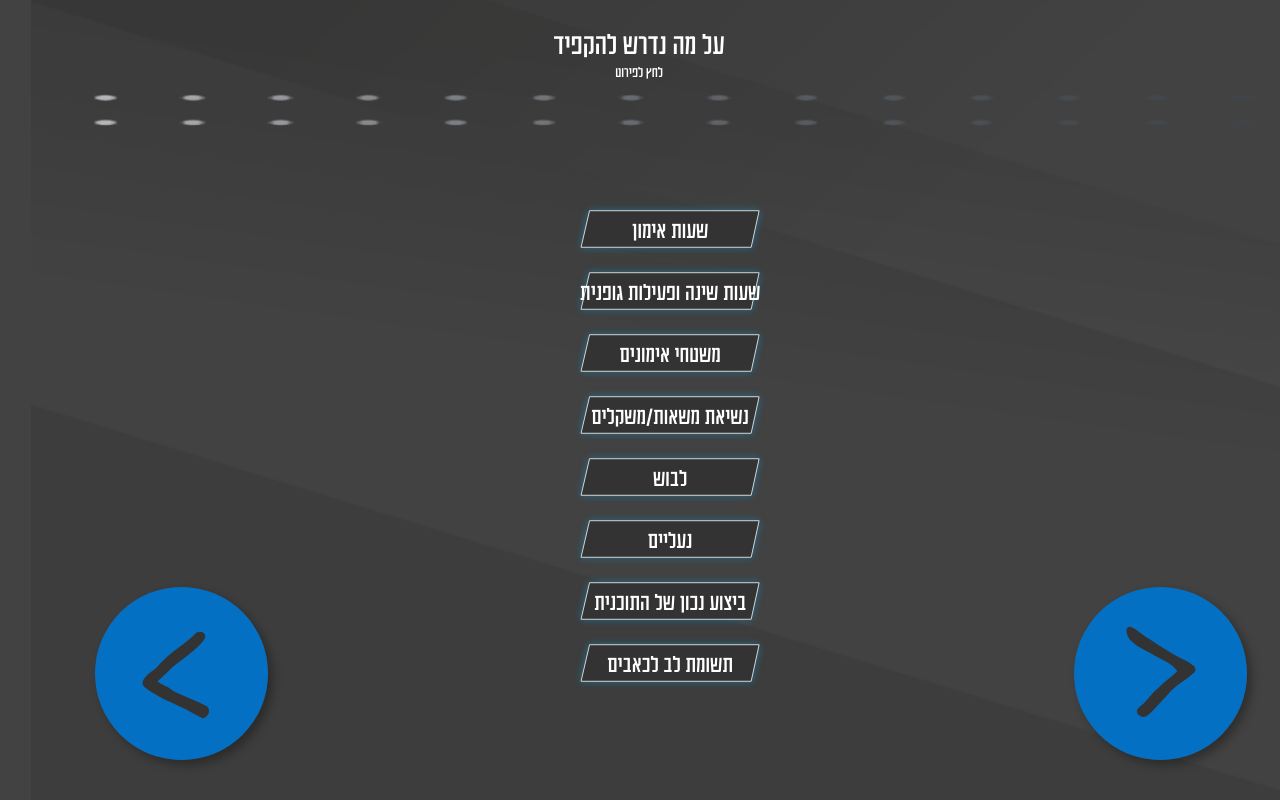
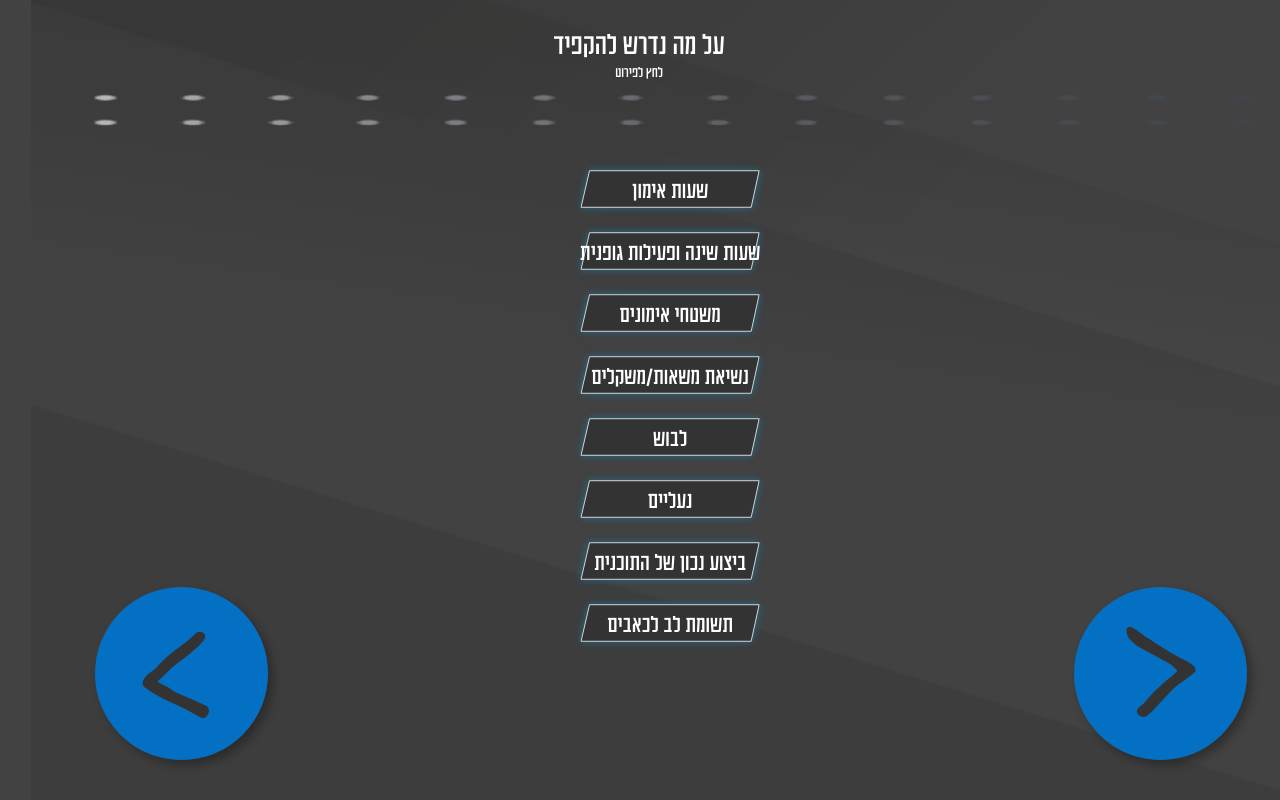
Before and after one commit to inbar2504/programforsports, a React (Vite) app: page /programforsports/need-page in a window 1280 px wide. Built offline with nearby package versions, Linux system fonts and the light colour scheme.

Commit message:
editing css again

```diff
--- a/src/App.css
+++ b/src/App.css
@@ -226,7 +226,7 @@ body {
 
 .things-to-know {
   position: absolute;
-  bottom: 10vh;
+  bottom: 15vh;
   color: white;
   font-size: clamp(1.3rem, 2vw, 3rem);
   list-style: none;
@@ -286,7 +286,7 @@ body {
   /* iPhone SE width */
   .things-to-know {
     position: absolute;       /* keep absolute if needed */
-    bottom: 60px;             /* smaller bottom spacing for SE */
+    bottom: 5vh;             /* smaller bottom spacing for SE */
     font-size: clamp(1.2rem, 2vw, 2.5rem);
   }
 }
```
